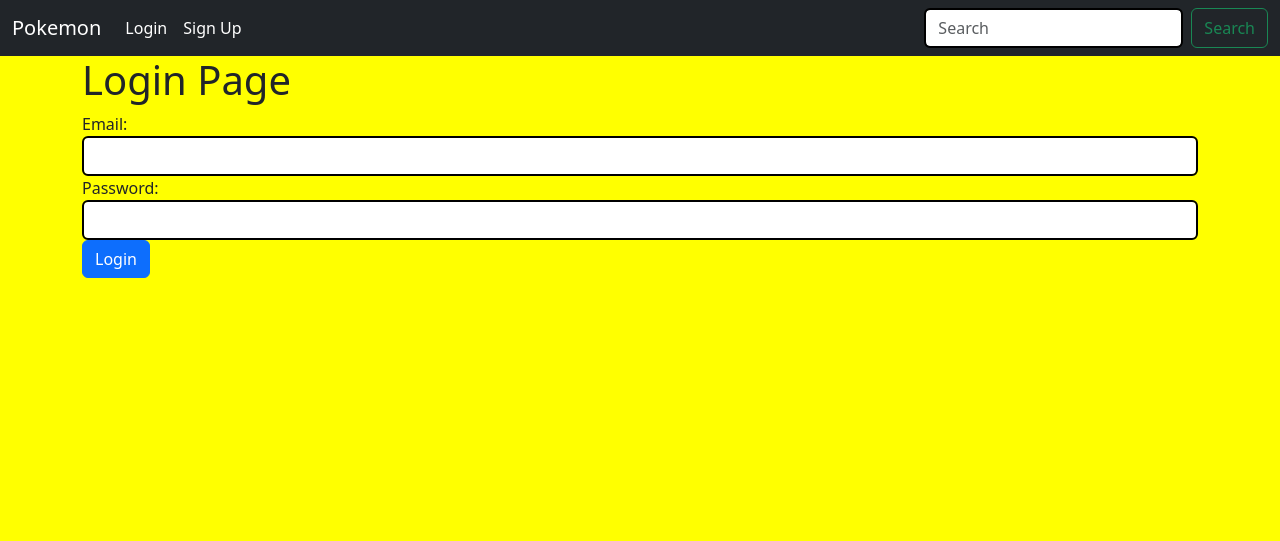
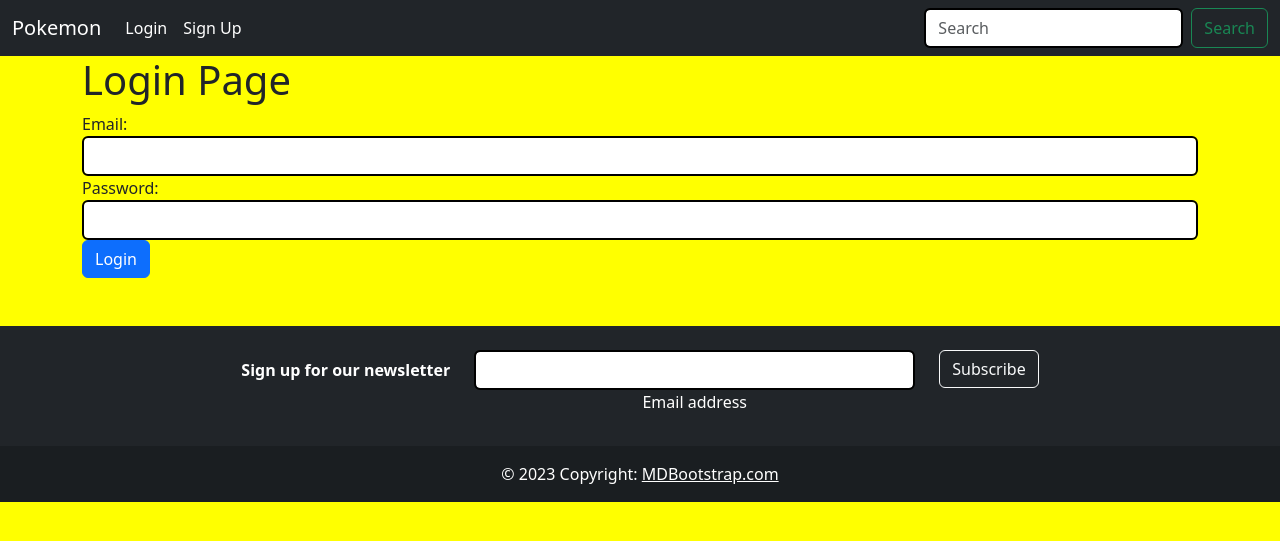
Before and after one commit to Moekaid824/Pokemon-Project, a Flask app: page /login in a window 1280 px wide. Shown: the top 541 px of the page. Run offline with Flask 3, Linux system fonts and the light colour scheme.

Commit message:
updated hw

```diff
--- a/app/templates/base.html
+++ b/app/templates/base.html
@@ -60,6 +60,57 @@
         {% block content %}
         {% endblock %}
     </div>
+    <br>
+    <br>
+    <footer class="bg-dark text-center text-white">
+        <!-- Grid container -->
+        <div class="container p-4 pb-0">
+          <!-- Section: Form -->
+          <section class="">
+            <form action="">
+              <!--Grid row-->
+              <div class="row d-flex justify-content-center">
+                <!--Grid column-->
+                <div class="col-auto">
+                  <p class="pt-2">
+                    <strong>Sign up for our newsletter</strong>
+                  </p>
+                </div>
+                <!--Grid column-->
+
+                <!--Grid column-->
+                <div class="col-md-5 col-12">
+                  <!-- Email input -->
+                  <div class="form-outline form-white mb-4">
+                    <input type="email" id="form5Example29" class="form-control" />
+                    <label class="form-label" for="form5Example29">Email address</label>
+                  </div>
+                </div>
+                <!--Grid column-->
+
+                <!--Grid column-->
+                <div class="col-auto">
+                  <!-- Submit button -->
+                  <button type="submit" class="btn btn-outline-light mb-4">
+                    Subscribe
+                  </button>
+                </div>
+                <!--Grid column-->
+              </div>
+              <!--Grid row-->
+            </form>
+          </section>
+          <!-- Section: Form -->
+        </div>
+        <!-- Grid container -->
+
+        <!-- Copyright -->
+        <div class="text-center p-3" style="background-color: rgba(0, 0, 0, 0.2);">
+          © 2023 Copyright:
+          <a class="text-white" href="https://mdbootstrap.com/">MDBootstrap.com</a>
+        </div>
+        <!-- Copyright -->
+      </footer>
 
 </body>
     <script src="https://cdn.jsdelivr.net/npm/bootstrap@5.3.0-alpha1/dist/js/bootstrap.bundle.min.js" integrity="sha384-w76AqPfDkMBDXo30jS1Sgez6pr3x5MlQ1ZAGC+nuZB+EYdgRZgiwxhTBTkF7CXvN" crossorigin="anonymous"></script>
```
